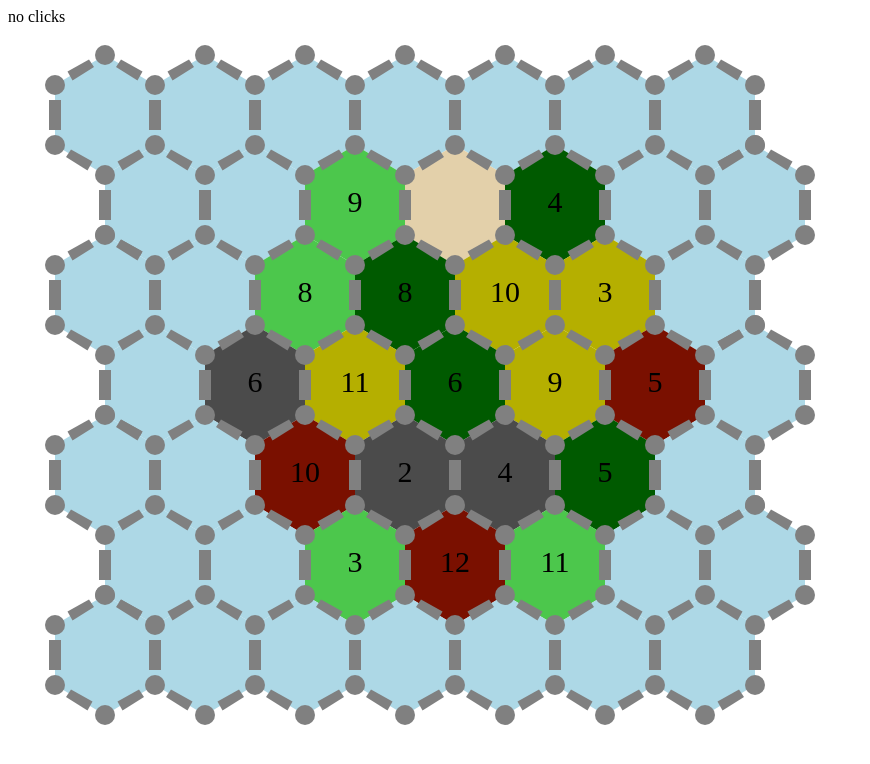
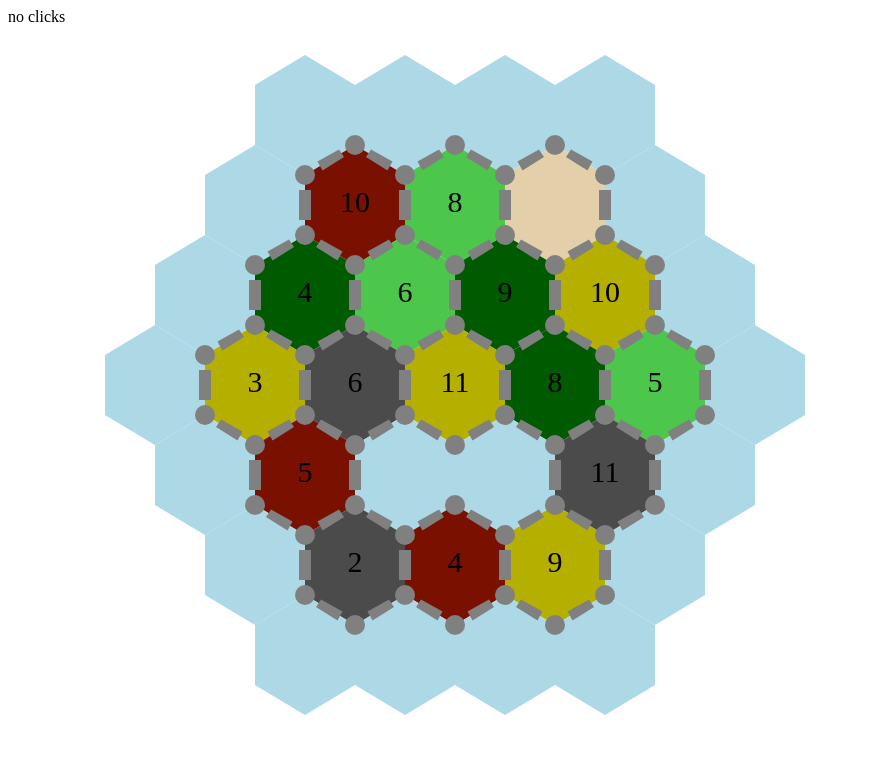
Before and after one commit to bergbros/settlers-of-open-source, a React (Vite) app in the folder soos-client/: page / in a window 1280 px wide. Shown: the top 764 px of the page, without its empty margins (0-870 px from the left). Built offline with nearby package versions, Linux system fonts and the light colour scheme.

Commit message:
Added Frequencies, made settlement & road placement generic
Settlements and roads should be able to accommodate any map size or arrangement now!

```diff
--- a/soos-client/src/App.scss
+++ b/soos-client/src/App.scss
@@ -2,9 +2,8 @@
   position: absolute;
   width: 100px;
   height: 120px;
-  background-color: gray;
   clip-path: polygon(0% 25%, 0% 75%, 50% 100%, 100% 75%, 100% 25%, 50% 0%);
-
+  z-index: 1;
   .tileNumber{
     color: black;
     text-align: center;
@@ -12,33 +11,44 @@
     width: 50%;
     padding: 40px 0;
     font-size: 30px;
+    z-index: 5;
   }
-
+  &.water {
+    background-color: rgba(173, 216, 230, 0);
+    z-index: 3;
+  }
   &.water {
     background-color: lightblue;
+    z-index: 3;
   }
 
   &.wood {
     background-color: rgb(0, 90, 0);
+    z-index: 3;
   }
 
   &.sheep {
     background-color: rgb(76, 199, 76);
+    z-index: 3;
   }
 
   &.brick {
     background-color: rgb(122, 16, 0);
+    z-index: 3;
   }
 
   &.ore {
     background-color: rgb(75, 75, 75);
+    z-index: 3;
   }
 
   &.grain {
     background-color: rgb(181, 175, 0);
+    z-index: 3;
   }
   &.desert {
     background-color: rgb(227, 208, 170);
+    z-index: 3;
   }
 }
 
@@ -48,6 +58,7 @@
   background-color: gray;
   border-radius: 50%;
   position: absolute;
+  z-index: 10;
 }
 
 .RoadSpot{
@@ -56,6 +67,7 @@
   position: absolute;
   display: inline-block;
   background-color: gray;
+  z-index: 10;
   &.vertical {
     height: 30px;
     width: 12px;
--- a/soos-client/src/App.tsx
+++ b/soos-client/src/App.tsx
@@ -7,17 +7,20 @@ const BoardWidth = 7, BoardHeight = 7;
 export default function App() {
   const board = [];
   const [clickStatement, setCS] = useState('no clicks');
+  let settleSpotCount = 0; let roadSpotCount=0;
   let Terrain = [
-    [ '/', '/', '/', '/', '/', '/', '/' ],
-    [ '/', '/', '?', '?', '?', '/', '/' ],
-    [ '/', '/', '?', '?', '?', '?', '/' ],
+    [ 'e', 'e', '/', '/', '/', '/', 'e' ],
+    [ 'e', '/', '?', '?', '?', '/', 'e' ],
+    [ 'e', '/', '?', '?', '?', '?', '/' ],
     [ '/', '?', '?', '?', '?', '?', '/' ],
-    [ '/', '/', '?', '?', '?', '?', '/' ],
-    [ '/', '/', '?', '?', '?', '/', '/' ],
-    [ '/', '/', '/', '/', '/', '/', '/' ],
+    [ 'e', '/', '?', '/', '/', '?', '/' ],
+    [ 'e', '/', '?', '?', '?', '/', 'e' ],
+    [ 'e', 'e', '/', '/', '/', '/', 'e' ],
   ];
+  let terrFrequency = [];
 
   function addSettleSpot(ssXCoord:number, ssYCoord:number,ssKey:string){
+    settleSpotCount++;
     return (
           <div className={`SettleSpot`} style={{
             left: ssXCoord + 'px',
@@ -31,6 +34,7 @@ export default function App() {
   }
 
   function addRoadSpot(rsXCoord:number, rsYCoord:number, rDirection:string, rsKey:string){
+    roadSpotCount++;
     return (
       <div
       className={`RoadSpot ${rDirection}`}
@@ -52,10 +56,11 @@ export default function App() {
   for (let y = 0; y < BoardHeight; y++) {
     const isOffset: boolean = y % 2 === 1;
     const row = [];
+    const freqRow = [];
     for (let x = 0; x < BoardWidth; x++) {
-
       let terrainClass = '';
       switch (Terrain[y][x]) {
+        case 'e': terrainClass = 'empty'; break;
         case '/': terrainClass = 'water'; break;
         case '?':
           let tileIndex = 0;
@@ -66,7 +71,6 @@ export default function App() {
           }
           if (tilePile.length===1) newTile = tilePile[0];
           tilePile.splice(tileIndex,1)
-          //console.log(`grabbed ${tileIndex+1} of ${tilePile.length}, tile remaining:${tilePile}`);
           switch(newTile){
             case 'b': terrainClass = 'brick'; break;
             case 'd': terrainClass = 'desert';break;
@@ -88,13 +92,14 @@ export default function App() {
 
       let numberIndex = null;
       let tileNumber = null;
-      if (Terrain[y][x]==='/' ||Terrain[y][x]==='d') {
+      if (Terrain[y][x]==='/' ||Terrain[y][x]==='d'||Terrain[y][x]==='e') {
       } else {
         numberIndex = numberPile.length>1 ? Math.floor(Math.random() * numberPile.length) : 0;
         tileNumber = numberPile.length>0 ? numberPile[numberIndex] : 0;
         if (numberPile.length>0) numberPile.splice(numberIndex,1);
-        console.log(`grabbed ${numberIndex+1} of ${numberPile.length}, tile remaining:${numberPile}`);
       }
+
+      freqRow.push(tileNumber);
       row.push(
         <div
           className={`Hex ${terrainClass}`} style={{
@@ -107,6 +112,8 @@ export default function App() {
         </div>
       );
 
+      //add settlement spots and roads if necessary!
+      if(Terrain[y][x]!=='e' && Terrain[y][x]!=='/'){
         const ssRadius = 20/2;
         let ssXCoord =  0;
         let ssYCoord = 0;
@@ -115,15 +122,12 @@ export default function App() {
         //add top center settlement spot on each hex
         row.push(addSettleSpot(xCoord - ssRadius + HexWidth*0.5,yCoord - ssRadius,`s:${x},${y},1`));
         //add right corners for end of row hexes
-      if(x === BoardWidth-1){
-        row.push(addSettleSpot(xCoord - ssRadius + HexWidth,yCoord - ssRadius + HexHeight*0.25,`s:${x},${y},2`));
-        row.push(addSettleSpot(xCoord - ssRadius + HexWidth,yCoord - ssRadius+HexHeight*0.75,`s:${x},${y},3`));
-      }
-
-      //add bottom left for the first hexes on each row and the entire last row
-      if(y===BoardHeight-1||x===0){ row.push(addSettleSpot(xCoord - ssRadius,yCoord - ssRadius + HexHeight*0.75,`s:${x},${y},4`)); }
-      //add bottom centers for the last row of hexes
-      if(y === BoardHeight-1){row.push(addSettleSpot(xCoord - ssRadius + HexWidth*0.5,yCoord - ssRadius+HexHeight,`s:${x},${y},5`));}
+        if(Terrain[y][x+1] === '/' && y<BoardHeight/2) row.push(addSettleSpot(xCoord - ssRadius + HexWidth,yCoord - ssRadius + HexHeight*0.25,`s:${x},${y},2`));
+        if(Terrain[y][x+1] === '/' && Terrain[y+1][x+(y%2)] === '/') row.push(addSettleSpot(xCoord - ssRadius + HexWidth,yCoord - ssRadius+HexHeight*0.75,`s:${x},${y},3`));
+        //add bottom left for the first hexes on each row and the last row of hexes
+        if(Terrain[y+1][x-((y+1)%2)]==='/'){ row.push(addSettleSpot(xCoord - ssRadius,yCoord - ssRadius + HexHeight*0.75,`s:${x},${y},4`));}
+        //add bottom center for the entire last row
+        if(Terrain[y+1][x+(y%2)]==='/'){row.push(addSettleSpot(xCoord - ssRadius + HexWidth*0.5,yCoord - ssRadius+HexHeight,`s:${x},${y},5`));}
 
         //Add the Roads!
         const RoadWidth = 12/2
@@ -131,19 +135,19 @@ export default function App() {
         row.push(addRoadSpot(xCoord-RoadWidth,yCoord+0.25*HexHeight+ssRadius+5,"vertical",`r:${x},${y},5`));
         row.push(addRoadSpot(xCoord,yCoord,"neSlant",`r:${x},${y},6`));
 
-      if(x === BoardWidth-1){
+        if(Terrain[y][x+1] === '/')
           row.push(addRoadSpot(xCoord-RoadWidth+HexWidth,yCoord+0.25*HexHeight+ssRadius+5,"vertical",`r:${x},${y},2`));
+        if(Terrain[y+1][x+y%2] === '/')
+          row.push(addRoadSpot(xCoord+0.5*HexWidth,yCoord+HexHeight*0.75,"neSlant",`r:${x},${y},3`));
+        if(Terrain[y+1][x+y%2-1] === '/')
+          row.push(addRoadSpot(xCoord,yCoord+HexHeight*0.75,"nwSlant",`r:${x},${y},4`));
+
       }
-      if(y === BoardHeight - 1 || x === BoardWidth-1){
-        row.push(addRoadSpot(xCoord+0.5*HexWidth,yCoord+HexHeight*0.75,"neSlant",`r:${x},${y},3`));
+
     }
-      if(x === 0 || y === BoardHeight - 1 ) {
-        row.push(addRoadSpot(xCoord,yCoord+HexHeight*0.75,"nwSlant",`r:${x},${y},4`));
-      }
-    }
+    terrFrequency.push(freqRow)
     board.push(row);
   }
-
   console.log(`Terrain: ${Terrain}`);
 
 
```
Lines whose indentation alone changed are shown as unchanged.
